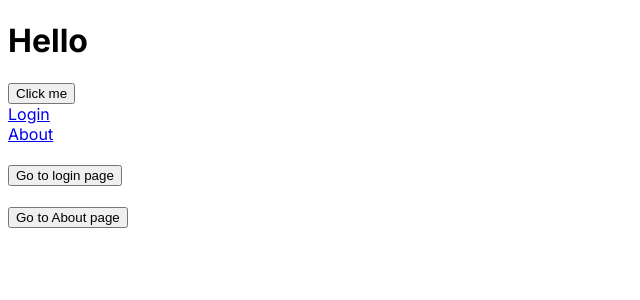
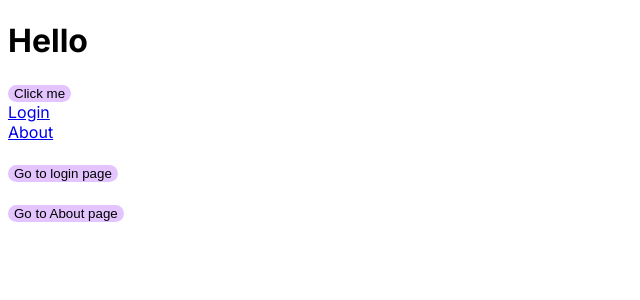
Before and after one commit to SohomSaha045/newNextApp, a Next.js app: page / in a window 1280 px wide. Shown: the top 300 px of the page, without its empty margins (0-640 px from the left). Built offline with nearby package versions, Linux system fonts and the light colour scheme.

Commit message:
global-css and inline-css

```diff
--- a/src/app/globals.css
+++ b/src/app/globals.css
@@ -1,107 +1,6 @@
-/* :root {
-  --max-width: 1100px;
-  --border-radius: 12px;
-  --font-mono: ui-monospace, Menlo, Monaco, 'Cascadia Mono', 'Segoe UI Mono',
-    'Roboto Mono', 'Oxygen Mono', 'Ubuntu Monospace', 'Source Code Pro',
-    'Fira Mono', 'Droid Sans Mono', 'Courier New', monospace;
-
-  --foreground-rgb: 0, 0, 0;
-  --background-start-rgb: 214, 219, 220;
-  --background-end-rgb: 255, 255, 255;
-
-  --primary-glow: conic-gradient(
-    from 180deg at 50% 50%,
-    #16abff33 0deg,
-    #0885ff33 55deg,
-    #54d6ff33 120deg,
-    #0071ff33 160deg,
-    transparent 360deg
-  );
-  --secondary-glow: radial-gradient(
-    rgba(255, 255, 255, 1),
-    rgba(255, 255, 255, 0)
-  );
-
-  --tile-start-rgb: 239, 245, 249;
-  --tile-end-rgb: 228, 232, 233;
-  --tile-border: conic-gradient(
-    #00000080,
-    #00000040,
-    #00000030,
-    #00000020,
-    #00000010,
-    #00000010,
-    #00000080
-  );
-
-  --callout-rgb: 238, 240, 241;
-  --callout-border-rgb: 172, 175, 176;
-  --card-rgb: 180, 185, 188;
-  --card-border-rgb: 131, 134, 135;
+button {
+   color: black;
+   background-color: rgb(227, 196, 255);
+   border: 0px;
+   border-radius: 12px;
 }
-
-@media (prefers-color-scheme: dark) {
-  :root {
-    --foreground-rgb: 255, 255, 255;
-    --background-start-rgb: 0, 0, 0;
-    --background-end-rgb: 0, 0, 0;
-
-    --primary-glow: radial-gradient(rgba(1, 65, 255, 0.4), rgba(1, 65, 255, 0));
-    --secondary-glow: linear-gradient(
-      to bottom right,
-      rgba(1, 65, 255, 0),
-      rgba(1, 65, 255, 0),
-      rgba(1, 65, 255, 0.3)
-    );
-
-    --tile-start-rgb: 2, 13, 46;
-    --tile-end-rgb: 2, 5, 19;
-    --tile-border: conic-gradient(
-      #ffffff80,
-      #ffffff40,
-      #ffffff30,
-      #ffffff20,
-      #ffffff10,
-      #ffffff10,
-      #ffffff80
-    );
-
-    --callout-rgb: 20, 20, 20;
-    --callout-border-rgb: 108, 108, 108;
-    --card-rgb: 100, 100, 100;
-    --card-border-rgb: 200, 200, 200;
-  }
-}
-
-* {
-  box-sizing: border-box;
-  padding: 0;
-  margin: 0;
-}
-
-html,
-body {
-  max-width: 100vw;
-  overflow-x: hidden;
-}
-
-body {
-  color: rgb(var(--foreground-rgb));
-  background: linear-gradient(
-      to bottom,
-      transparent,
-      rgb(var(--background-end-rgb))
-    )
-    rgb(var(--background-start-rgb));
-}
-
-a {
-  color: inherit;
-  text-decoration: none;
-}
-
-@media (prefers-color-scheme: dark) {
-  html {
-    color-scheme: dark;
-  }
-} */
--- a/src/app/productListServer/page.js
+++ b/src/app/productListServer/page.js
@@ -10,13 +10,13 @@ export default async function Page() {
   console.log(product)
   return (
     <div>
-      <h1>Product List Server</h1>
+      <h1 style={{color:"purple"}}>Product List Server</h1>
       {
         product.map((item)=>(
             <div>
             <h2>Product: {item.title}</h2>
             <h3>Price: $ {item.price}</h3>
-            <Rating rating={item.rating}/>
+            <Rating rating={item.rating} />
             <br></br>
 
             </div>
--- a/src/app/productListServer/product.js
+++ b/src/app/productListServer/product.js
@@ -1,10 +1,12 @@
 'use client'
 
+import { useState } from "react";
+
 export default function Rating(props){
-
+   const [button,setButton]=useState({backgroundColor:''});
     return (
         <div>
-        <button onClick={()=>alert(props.rating)}>Show Rating</button>
+        <button onClick={()=>{alert(props.rating);setButton({backgroundColor:'purple'})}} style={button}>Show Rating</button>
         </div>
     )
 }
```
